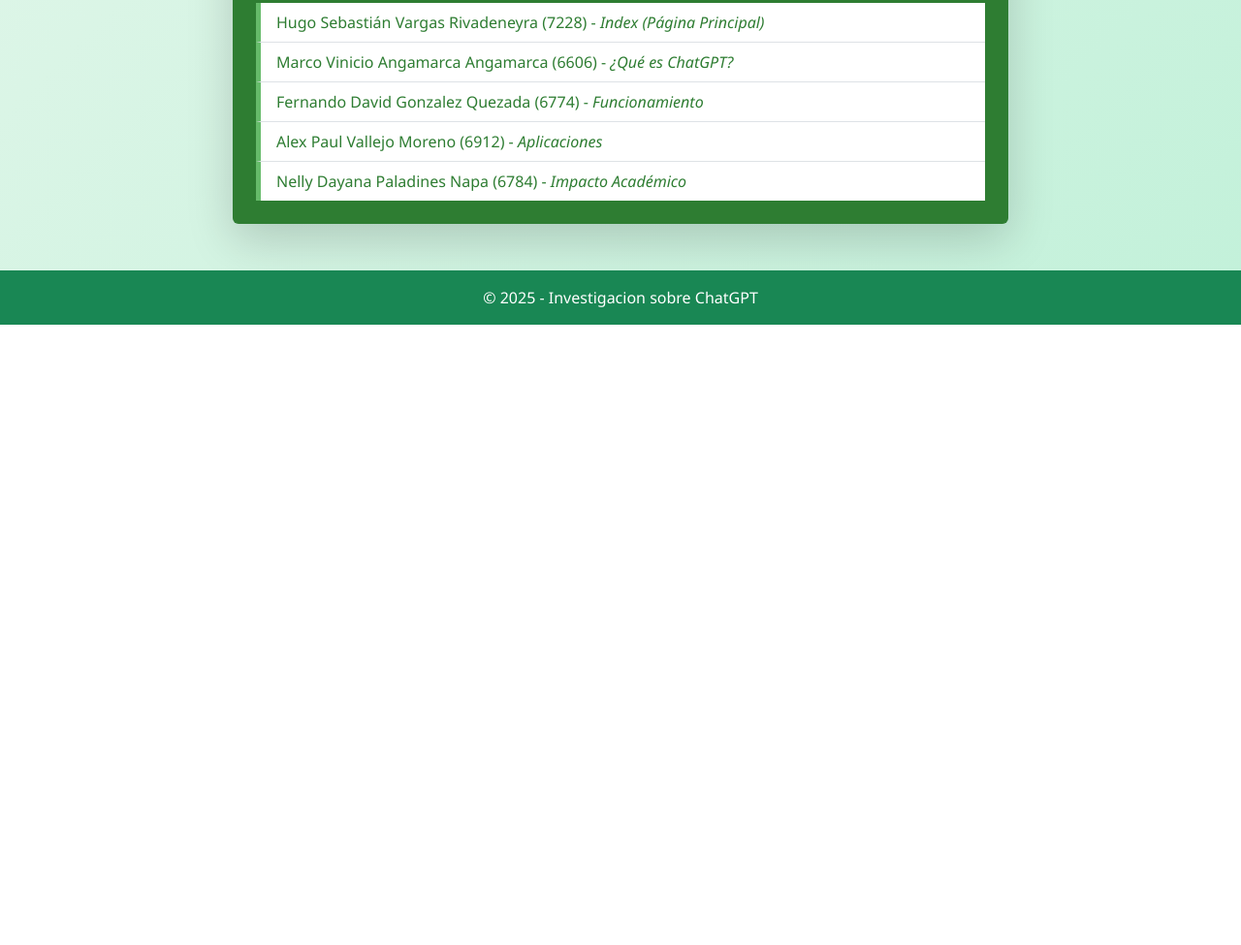
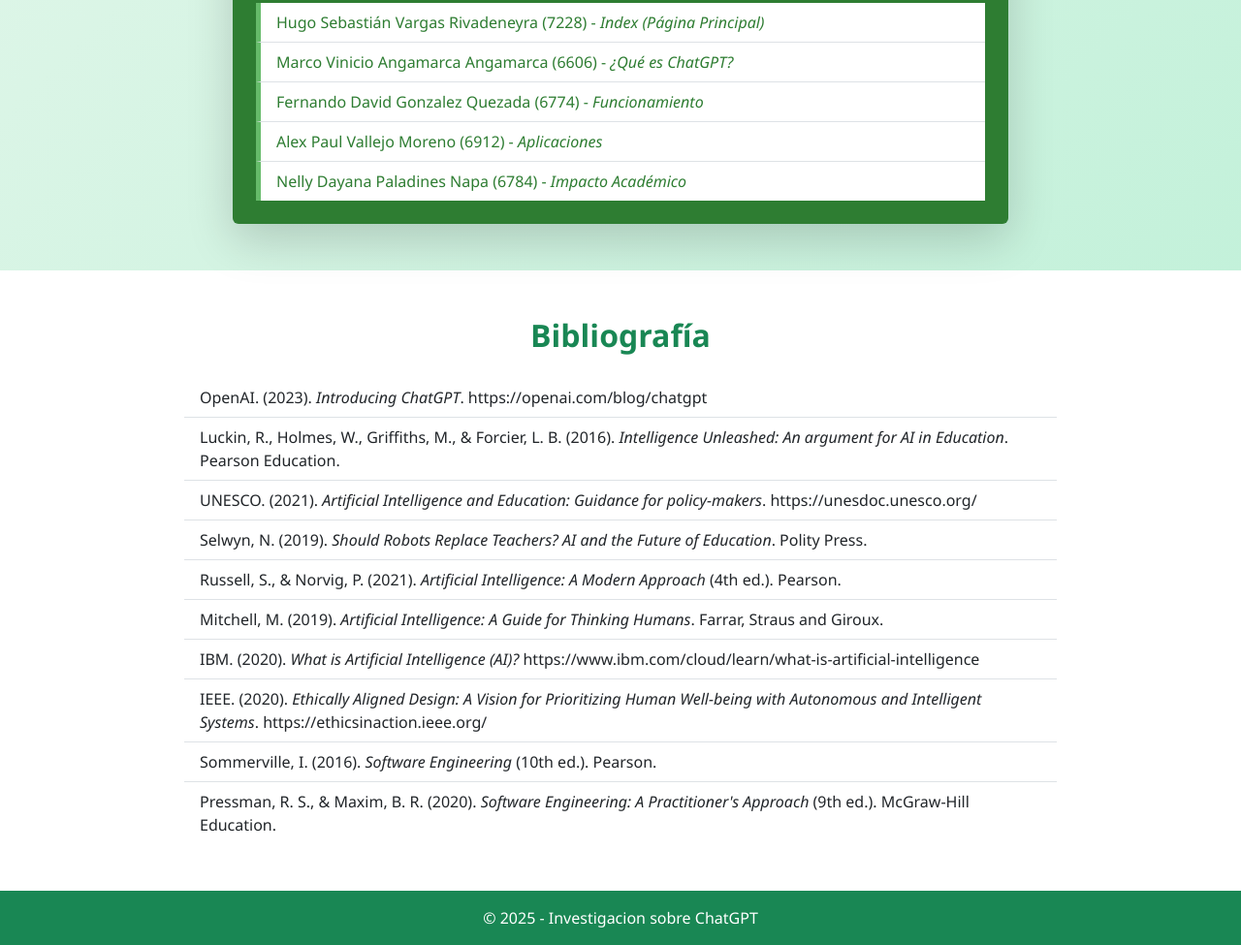
Before and after one commit to elritosan/Code_PaginaWeb_InvestigacionChatGPT, a plain HTML site: page index.html in a window 1280 px wide. Shown: the part 1533-2508 px from the top of the page at 97% size. Before the commit the page ends 1868 px from the top, so only its background shows below. Drawn offline with nearby package versions, Linux system fonts and the light colour scheme.

Commit message:
Agregado sección de bibliografía con referencias sobre inteligencia artificial

```diff
--- a/index.html
+++ b/index.html
@@ -185,6 +185,50 @@
     </div>
   </section>
 
+  <section id="bibliografia" class="bibliografia-section py-5">
+    <div class="container text-center">
+      <h2 class="mb-4 text-success fw-bold">Bibliografía</h2>
+      <ul class="list-group list-group-flush text-start mx-auto" style="max-width: 900px;">
+        <li class="list-group-item">
+          OpenAI. (2023). <em>Introducing ChatGPT</em>. https://openai.com/blog/chatgpt
+        </li>
+        <li class="list-group-item">
+          Luckin, R., Holmes, W., Griffiths, M., & Forcier, L. B. (2016). <em>Intelligence Unleashed: An argument for AI
+            in Education</em>. Pearson Education.
+        </li>
+        <li class="list-group-item">
+          UNESCO. (2021). <em>Artificial Intelligence and Education: Guidance for policy-makers</em>.
+          https://unesdoc.unesco.org/
+        </li>
+        <li class="list-group-item">
+          Selwyn, N. (2019). <em>Should Robots Replace Teachers? AI and the Future of Education</em>. Polity Press.
+        </li>
+        <li class="list-group-item">
+          Russell, S., & Norvig, P. (2021). <em>Artificial Intelligence: A Modern Approach</em> (4th ed.). Pearson.
+        </li>
+        <li class="list-group-item">
+          Mitchell, M. (2019). <em>Artificial Intelligence: A Guide for Thinking Humans</em>. Farrar, Straus and Giroux.
+        </li>
+        <li class="list-group-item">
+          IBM. (2020). <em>What is Artificial Intelligence (AI)?</em>
+          https://www.ibm.com/cloud/learn/what-is-artificial-intelligence
+        </li>
+        <li class="list-group-item">
+          IEEE. (2020). <em>Ethically Aligned Design: A Vision for Prioritizing Human Well-being with Autonomous and
+            Intelligent Systems</em>. https://ethicsinaction.ieee.org/
+        </li>
+        <li class="list-group-item">
+          Sommerville, I. (2016). <em>Software Engineering</em> (10th ed.). Pearson.
+        </li>
+        <li class="list-group-item">
+          Pressman, R. S., & Maxim, B. R. (2020). <em>Software Engineering: A Practitioner's Approach</em> (9th ed.).
+          McGraw-Hill Education.
+        </li>
+      </ul>
+    </div>
+  </section>
+
+
   <!-- FOOTER -->
   <footer class="text-center text-white py-3 bg-success">
     <p class="mb-0">© 2025 - Investigacion sobre ChatGPT</p>
```
